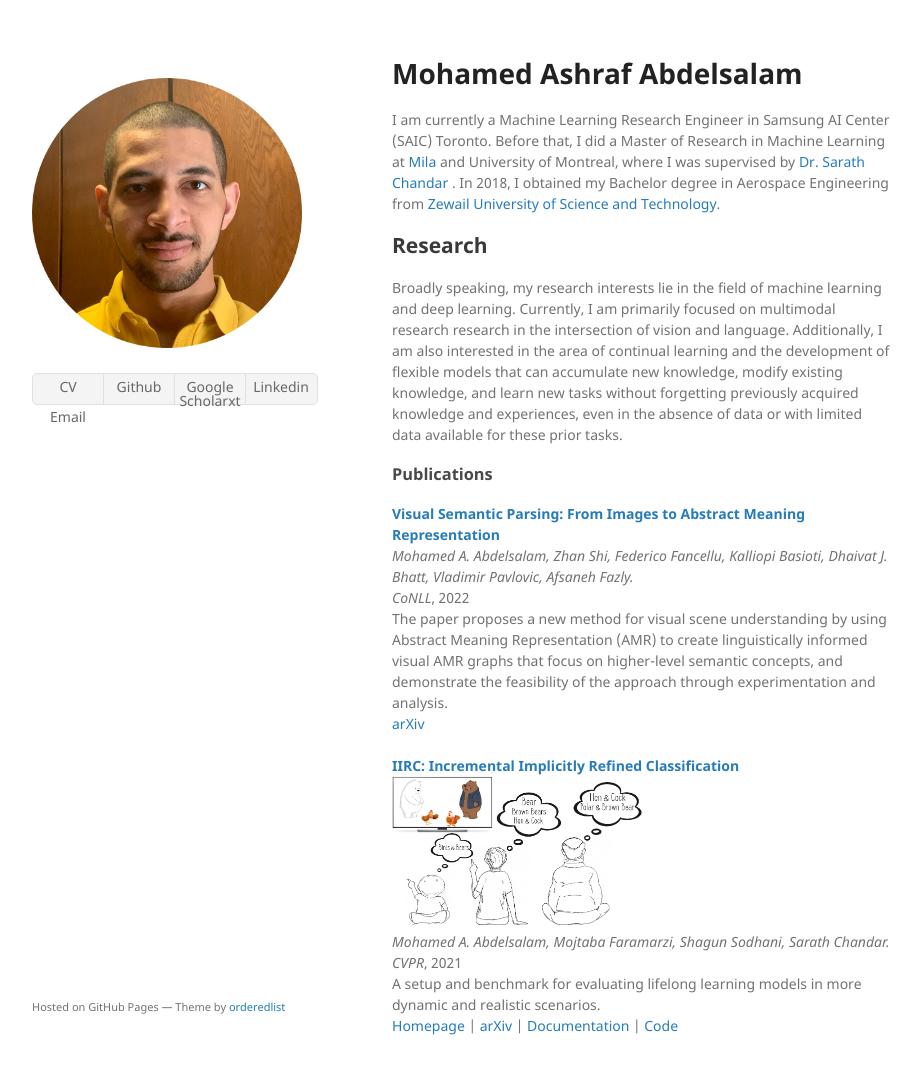
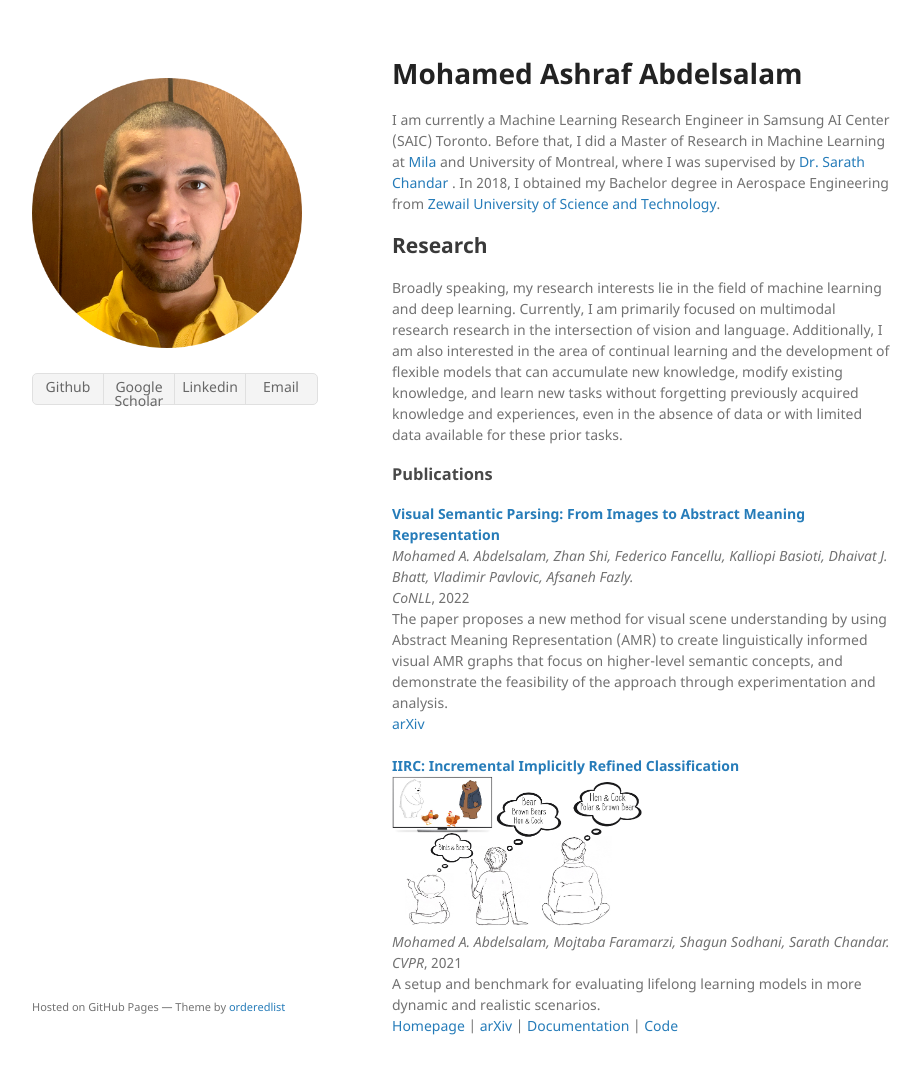
Before and after one commit to MohamedAbdelsalam9/mohamedabdelsalam9.github.io, a Jekyll site: the page built from index.md, in a window 1280 px wide and 1086 px high. Shown: the top 1074 px of the window, without its empty margins (178-1099 px from the left). Built offline with Jekyll 4.4.1, drawn with Linux system fonts in a browser that asks for light colours; the repository's description, which GitHub fills in, is left out; our own code applies the rules of GitHub Pages for plain Markdown files.

Commit message:
Update default.html

```diff
--- a/_layouts/default.html
+++ b/_layouts/default.html
@@ -31,11 +31,10 @@
         {% endif %} -->
 
         <ul class="downloads">
-          <li><a href="/CV.pdf">CV</a></li>
           <li><a href="https://github.com/MohamedAbdelsalam9">Github</a></li>
-          <li><a href="https://scholar.google.com/citations?user=IIZHWHoAAAAJ">Google Scholarxt</a></li>
+          <li><a href="https://scholar.google.com/citations?user=IIZHWHoAAAAJ">Google Scholar</a></li>
           <li><a href="https://www.linkedin.com/in/mabdelsalam9/">Linkedin</a></li>
-          <li><a href="mailto:mabdelsalam944@gmail.com">Email</a></li>
+          <li><a href="mailto:guard_drive_0g@icloud.com">Email</a></li>
         </ul>
       </header>
       <section>
```
